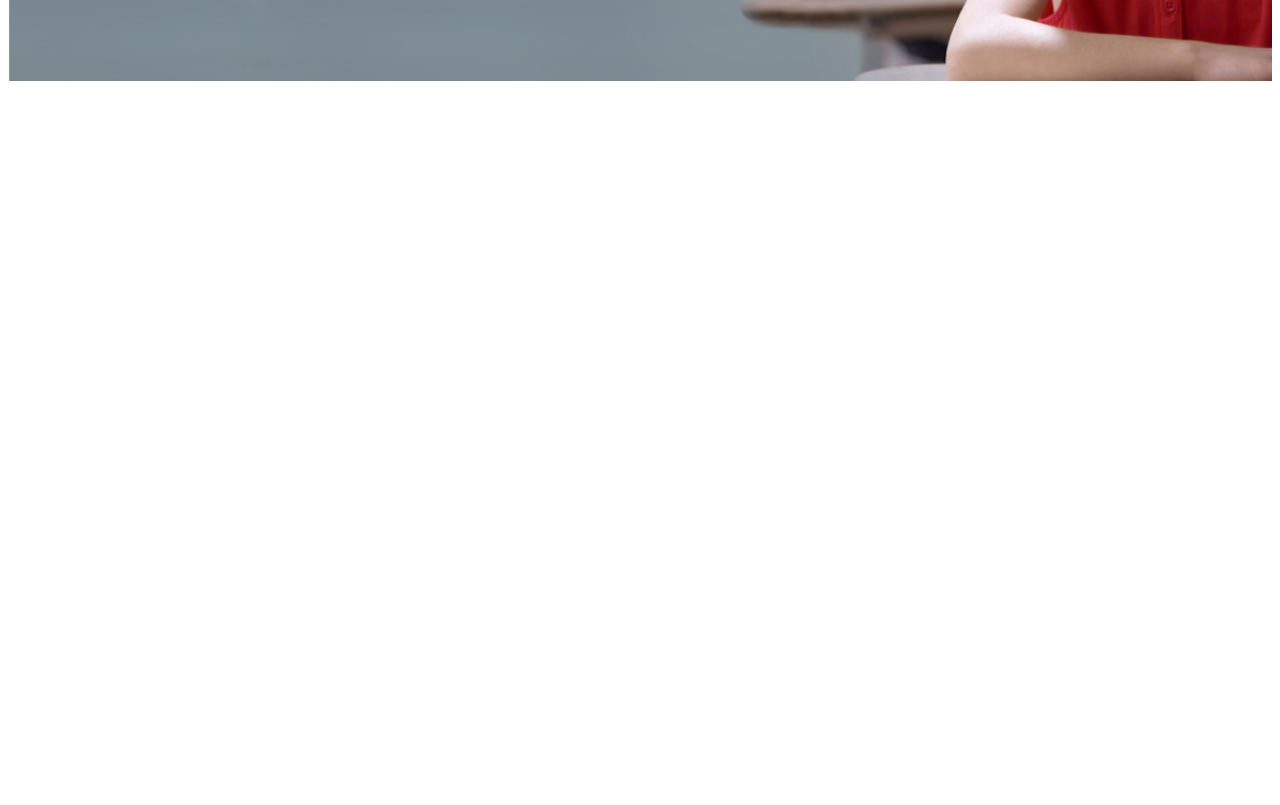
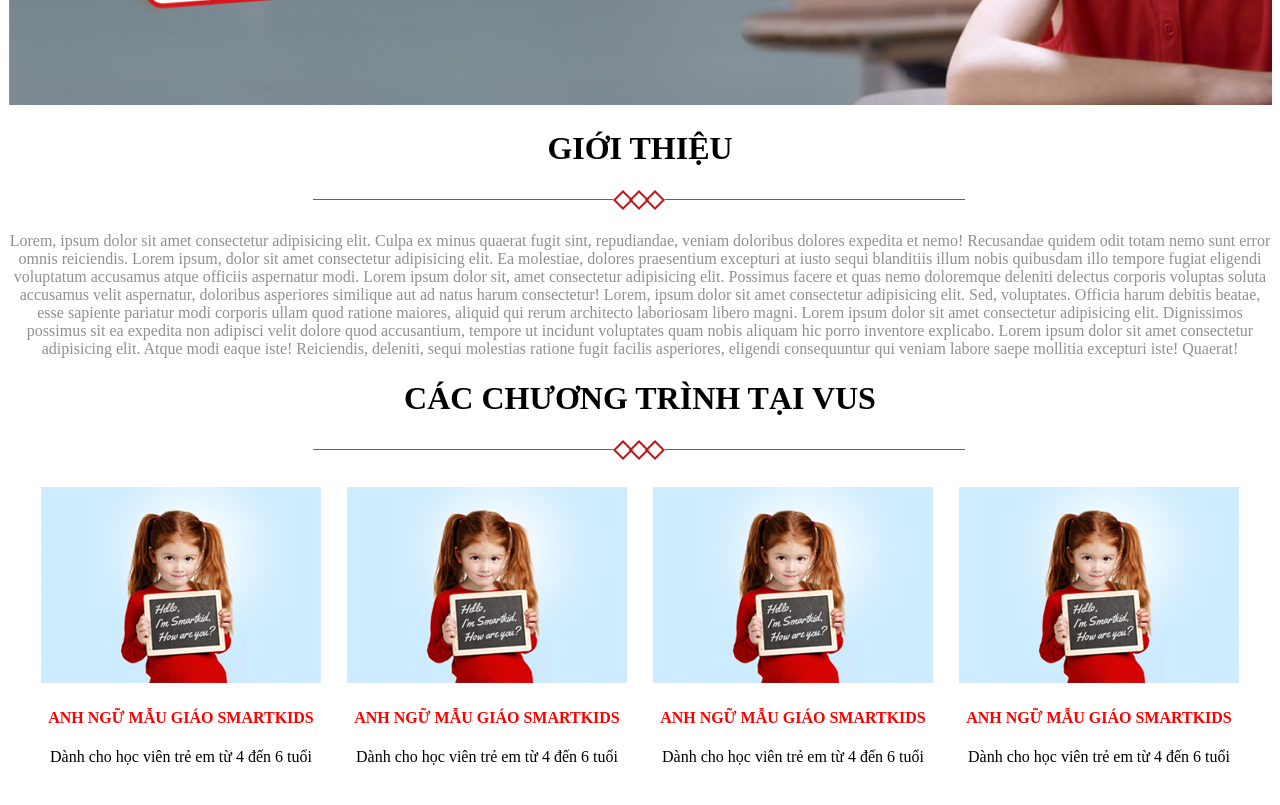
Before and after one commit to NoTimeToDie-debug/VUS_Web, a plain HTML site: page index.html in a window 1280 px wide. Shown: the part 492-1297 px from the top of the page. Before the commit the page ends 800 px from the top, so only its background shows below. Drawn offline with Linux system fonts and the light colour scheme.

Commit message:
add section catologue and introduction

```diff
--- a/css/style.css
+++ b/css/style.css
@@ -31,6 +31,7 @@
 #header a {
     text-decoration: none;
     color: #909191;
+    font-size: 18px;
 }
 
 /* Carousel */
@@ -38,3 +39,32 @@
     width: 100%;
     background-size: cover;
 }
+
+/* Introduction */
+#introduction {
+    text-align: center;
+}
+
+#introduction p {
+    font-size: 16px;
+    color: #919090;
+}
+
+/* Catalogue */
+#catalogue .catalogue_title {
+    text-align: center;
+}
+
+#catalogue .catalogue_list {
+    box-sizing: border-box;
+    padding: 20px;
+}
+
+#catalogue .catalogue_list h4 {
+    color: #fa0000;
+}
+
+#catalogue .catalogue_item {
+    width: 25%;
+    text-align: center;
+}
--- a/index.html
+++ b/index.html
@@ -38,7 +38,59 @@
     <div id="carousel">
         <img src="./images/slider_1.png" alt="">
     </div>
-
+    <!-- Introduction -->
+    <div id="introduction">
+        <h1>GIỚI THIỆU</h1>
+        <img src="./images/line.png" alt="">
+        <p>Lorem, ipsum dolor sit amet consectetur adipisicing elit. Culpa ex minus quaerat fugit sint, repudiandae,
+            veniam doloribus dolores expedita et nemo! Recusandae quidem odit totam nemo sunt error omnis reiciendis.
+            Lorem ipsum, dolor sit amet consectetur adipisicing elit. Ea molestiae, dolores praesentium excepturi at
+            iusto sequi blanditiis illum nobis quibusdam illo tempore fugiat eligendi voluptatum accusamus atque
+            officiis aspernatur modi.
+            Lorem ipsum dolor sit, amet consectetur adipisicing elit. Possimus facere et quas nemo doloremque deleniti
+            delectus corporis voluptas soluta accusamus velit aspernatur, doloribus asperiores similique aut ad natus
+            harum consectetur!
+            Lorem, ipsum dolor sit amet consectetur adipisicing elit. Sed, voluptates. Officia harum debitis beatae,
+            esse sapiente pariatur modi corporis ullam quod ratione maiores, aliquid qui rerum architecto laboriosam
+            libero magni.
+            Lorem ipsum dolor sit amet consectetur adipisicing elit. Dignissimos possimus sit ea expedita non adipisci
+            velit dolore quod accusantium, tempore ut incidunt voluptates quam nobis aliquam hic porro inventore
+            explicabo.
+            Lorem ipsum dolor sit amet consectetur adipisicing elit. Atque modi eaque iste! Reiciendis, deleniti, sequi
+            molestias ratione fugit facilis asperiores, eligendi consequuntur qui veniam labore saepe mollitia excepturi
+            iste! Quaerat!
+        </p>
+    </div>
+    <!-- Catalogue -->
+    <div id='catalogue'>
+        <div class="catalogue_title">
+            <h1>CÁC CHƯƠNG TRÌNH TẠI VUS</h1>
+            <img src="./images/line.png" alt="">
+        </div>
+        <div class="catalogue_list">
+            <div class="catalogue_item float_left">
+                <img src="./images/chuong_trinh_1.png" alt="">
+                <h4>ANH NGỮ MẪU GIÁO SMARTKIDS</h4>
+                <p>Dành cho học viên trẻ em từ 4 đến 6 tuổi</p>
+            </div>
+            <div class="catalogue_item float_left">
+                <img src="./images/chuong_trinh_1.png" alt="">
+                <h4>ANH NGỮ MẪU GIÁO SMARTKIDS</h4>
+                <p>Dành cho học viên trẻ em từ 4 đến 6 tuổi</p>
+            </div>
+            <div class="catalogue_item float_left">
+                <img src="./images/chuong_trinh_1.png" alt="">
+                <h4>ANH NGỮ MẪU GIÁO SMARTKIDS</h4>
+                <p>Dành cho học viên trẻ em từ 4 đến 6 tuổi</p>
+            </div>
+            <div class="catalogue_item float_left">
+                <img src="./images/chuong_trinh_1.png" alt="">
+                <h4>ANH NGỮ MẪU GIÁO SMARTKIDS</h4>
+                <p>Dành cho học viên trẻ em từ 4 đến 6 tuổi</p>
+            </div>
+            <div class="clear_both"></div>
+        </div>
+    </div>
 </body>
 
 </html>
```
